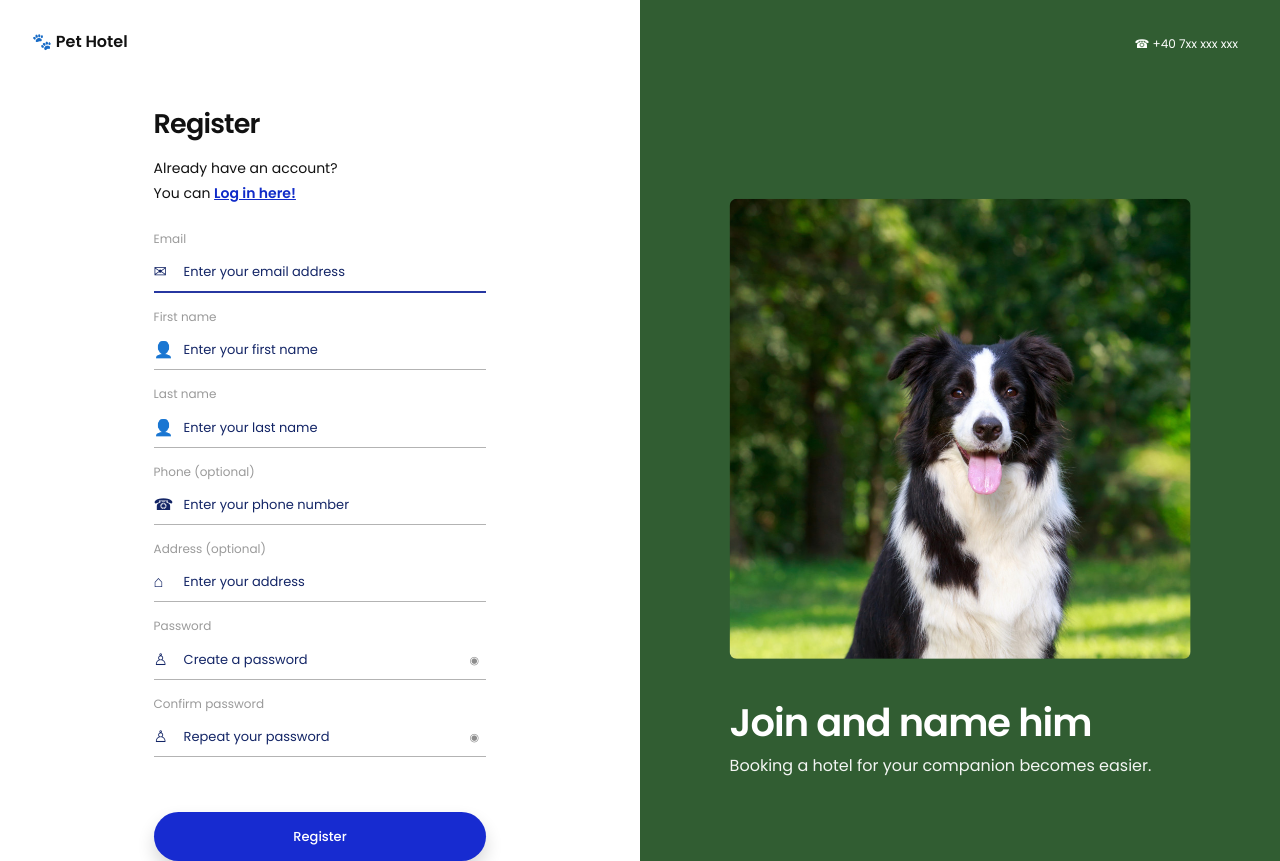
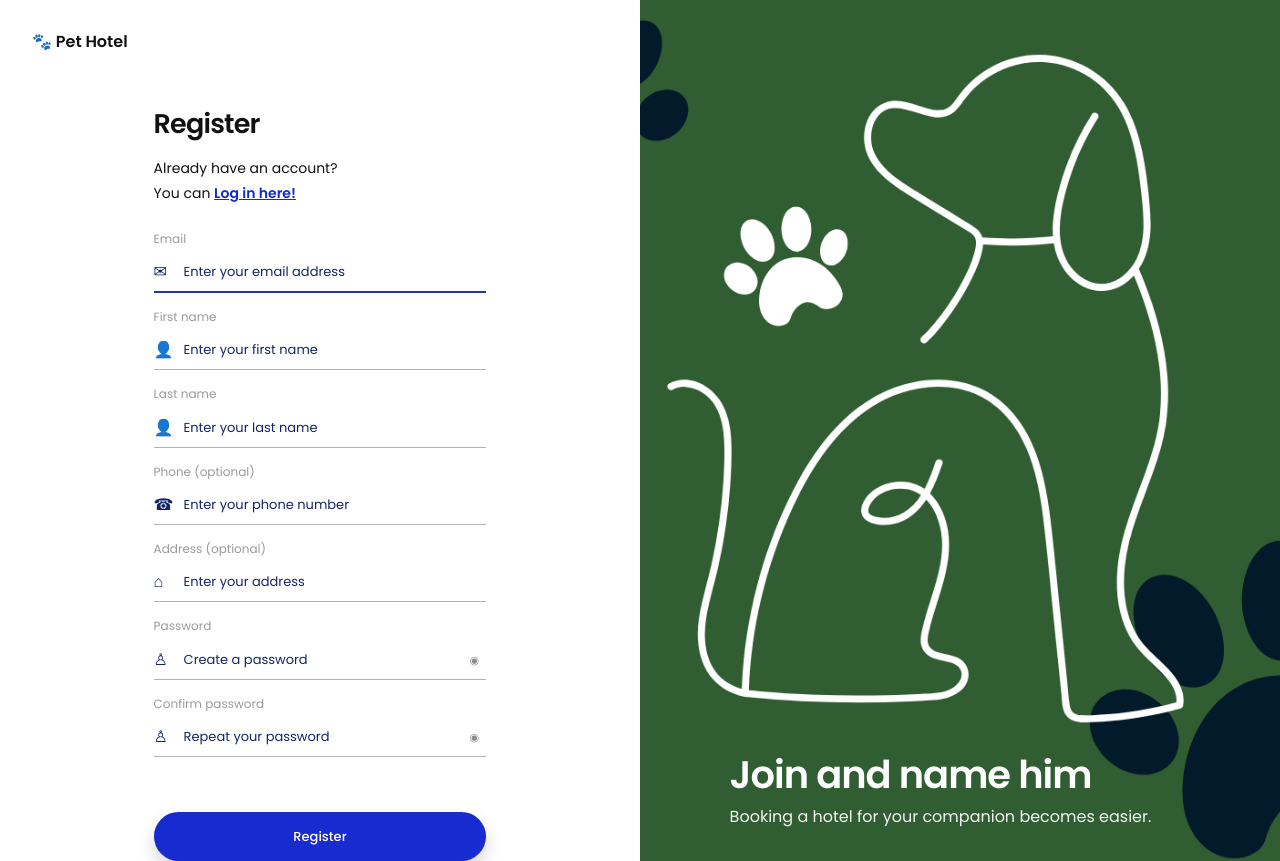
Before and after one commit to zaharie-radu-ioan/Pet-Hotel, a React (Vite) app in the folder pet-hotel-react/: page /signup in a window 1280 px wide. Built offline with nearby package versions, Linux system fonts and the light colour scheme; no server answers.

Commit message:
Modificare design login/register page

```diff
--- a/pet-hotel-react/src/components/SplitLayout.jsx
+++ b/pet-hotel-react/src/components/SplitLayout.jsx
@@ -9,14 +9,20 @@ export default function SplitLayout({ children, heroTitle, heroSubtitle }) {
         <div className="form-container">{children}</div>
       </section>
 
-      <section className="right-panel">
-        <a className="phone" href="tel:+407XXXXXXXX">
+        <section className="right-panel">
+        <img
+          className="split-dog-image"
+          src="/design.png"
+          alt="Happy dog outdoors"
+        />
+
+        {/* <a className="phone" href="tel:+407XXXXXXXX">
           &#9742;&nbsp;+40 7xx xxx xxx
-        </a>
+        </a> */}
+
         <div className="hero-content">
-          <img className="dog-image" src="/dog-illustration.png" alt="Happy dog outdoors" />
-          <h2>{heroTitle}</h2>
-          <p>{heroSubtitle}</p>
+        <h2>{heroTitle}</h2>
+        <p>{heroSubtitle}</p>
         </div>
       </section>
     </main>
--- a/pet-hotel-react/src/index.css
+++ b/pet-hotel-react/src/index.css
@@ -408,16 +408,29 @@ body {
 
 .right-panel {
   position: relative;
-
   min-height: 100vh;
-
   overflow: hidden;
-
-  background:
-    var(--green);
-}
-
-
+  background: var(--green);
+}
+
+.split-dog-image {
+  position: absolute;
+  inset: 0;
+  width: 100%;
+  height: 100%;
+  object-fit: cover;
+  object-position: center;
+  display: block;
+  z-index: 0;
+}
+
+.right-panel .phone {
+  z-index: 2;
+}
+
+.right-panel .hero-content {
+  z-index: 2;
+}
 /* =====================================================
    PHONE NUMBER
 ===================================================== */
@@ -445,15 +458,11 @@ body {
 
 .hero-content {
   position: absolute;
-
-  width:
-    min(72%, 570px);
-
+  width: min(72%, 570px);
   left: 50%;
-  top: 50%;
-
-  transform:
-    translate(-50%, -40%);
+  top: 92%;
+  transform: translate(-50%, -50%);
+  z-index: 2;
 }
 
 
```
Also changed, not shown: pet-hotel-react/public/design.png (added), pet-hotel-react/public/dog-design.png (added).
